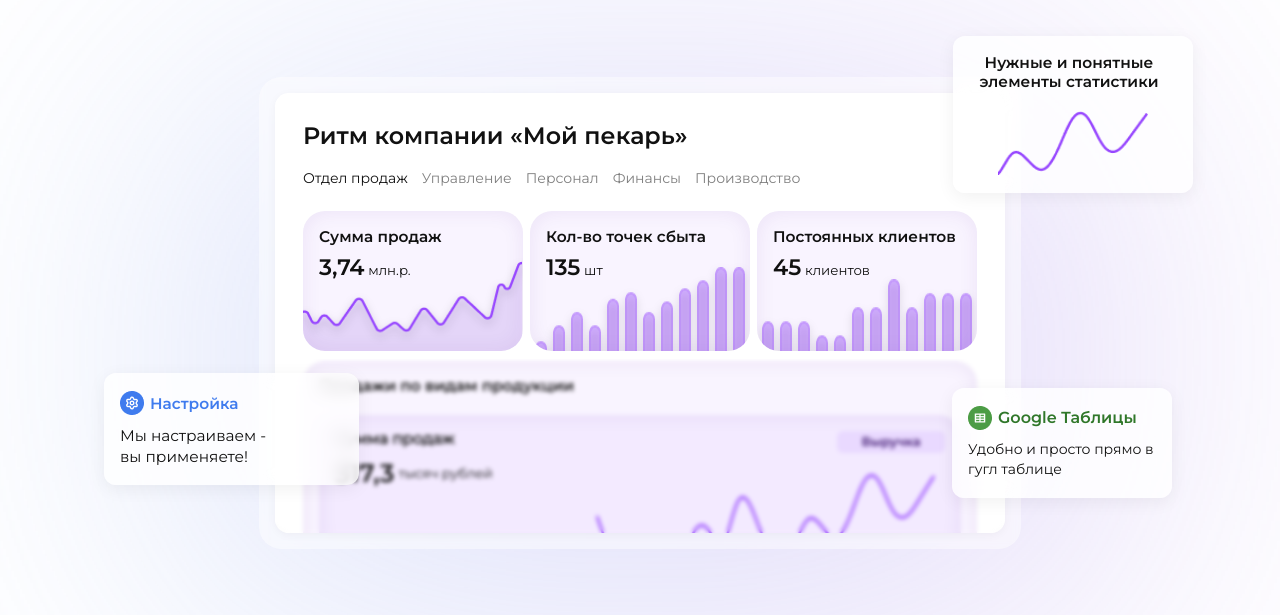
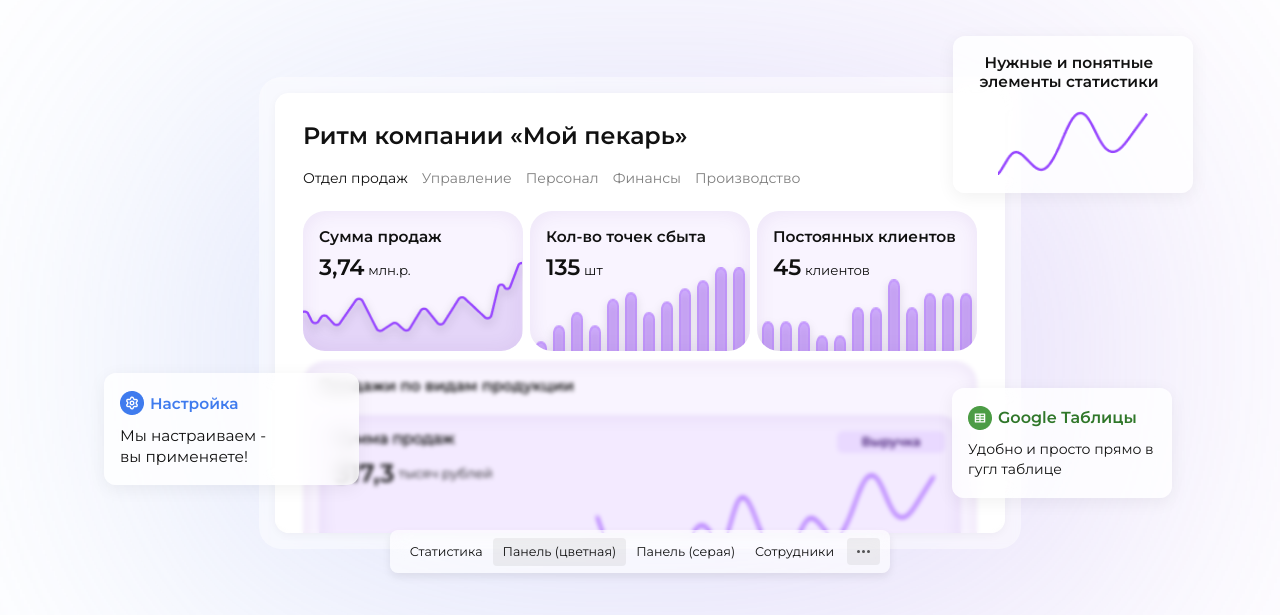
Before and after one commit to Slav4ik888/rhythm-landing, a plain HTML site: page index.html in a window 1280 px wide. Shown: the part 337-952 px from the top of the page. Drawn offline with Linux system fonts and the light colour scheme.

Commit message:
main-d-s-tabs

```diff
--- a/css/main.css
+++ b/css/main.css
@@ -719,3 +719,138 @@ main {
   align-self: stretch;
   flex-grow: 0;
 }
+
+
+/* TABS */
+
+.main-d-s-tabs {
+  position: absolute;
+  left: calc(50% - 500px/2);
+  top: 453px;
+
+  display: flex;
+  flex-direction: row;
+  justify-content: space-between;
+  align-items: center;
+  padding: 8px;
+
+  width: 500px;
+  height: 43px;
+
+  background: rgba(255, 255, 255, 0.6);
+  box-shadow: 0px 4px 8px rgba(0, 0, 0, 0.08);
+  backdrop-filter: blur(10px);
+  /* Note: backdrop-filter has minimal browser support */
+  border-radius: 8px;
+}
+
+/* Frame 23 */
+.main-d-s-tabs-content {
+  display: flex;
+  flex-direction: row;
+  align-items: flex-start;
+  justify-content: space-between;
+  padding: 0px;
+  margin: 0 auto;
+  /* width: 434px; */
+  height: 27px;
+
+  /* Inside auto layout */
+  flex: none;
+  order: 0;
+  flex-grow: 0;
+}
+
+/* Frame 5 */
+/* Статистика */
+.main-d-s-tabs-content-item {
+  display: flex;
+  flex-direction: row;
+  align-items: flex-start;
+  padding: 6px 10px;
+  gap: 10px;
+
+  border-radius: 4px;
+
+  font-family: 'Montserrat-Regular';
+  font-style: normal;
+  font-weight: 500;
+  font-size: 0.9rem;
+  line-height: 1.1rem;
+
+  color: #111111;
+}
+
+/* Frame 7 */
+.main-d-s-tabs-content-item.active {
+  display: flex;
+  flex-direction: row;
+  align-items: flex-start;
+  padding: 6px 10px;
+  gap: 10px;
+
+  background: rgba(156, 156, 156, 0.15);
+  border-radius: 4px;
+}
+
+
+/* Frame 9 */
+.main-d-s-tabs-selection {
+  display: flex;
+  flex-direction: row;
+  justify-content: center;
+  align-items: center;
+  padding: 6px 10px;
+  gap: 2px;
+
+  margin: 0 auto;
+  width: 33px;
+  height: 27px;
+
+  background: rgba(156, 156, 156, 0.15);
+  border-radius: 4px;
+}
+
+/* Rectangle 17 */
+.main-d-s-tabs-selection-rect {
+  width: 3px;
+  height: 3px;
+
+  background: #111111;
+  opacity: 0.7;
+  border-radius: 10px;
+
+  /* Inside auto layout */
+  /* flex: none;
+  order: 0;
+  flex-grow: 0; */
+}
+
+  /* Rectangle 18 */
+
+  /* width: 3px;
+  height: 3px;
+
+  background: #111111;
+  opacity: 0.7;
+  border-radius: 10px;
+
+  /* Inside auto layout */
+  /* flex: none;
+  order: 1;
+  flex-grow: 0; */
+
+
+  /* Rectangle 19 */
+
+  /* width: 3px;
+  height: 3px;
+
+  background: #111111;
+  opacity: 0.7;
+  border-radius: 10px; */
+
+  /* Inside auto layout */
+  /* flex: none;
+  order: 2;
+  flex-grow: 0; */
--- a/index.html
+++ b/index.html
@@ -122,6 +122,20 @@
         </div>
         <div class="main-d-s-advantage-3-content">Удобно и просто прямо в гугл таблице</div>
       </div>
+
+      <div class="main-d-s-tabs">
+        <div class="main-d-s-tabs-content">
+          <div class="main-d-s-tabs-content-item">Статистика</div>
+          <div class="main-d-s-tabs-content-item active">Панель (цветная)</div>
+          <div class="main-d-s-tabs-content-item">Панель (серая)</div>
+          <div class="main-d-s-tabs-content-item">Сотрудники</div>
+        </div>
+        <div class="main-d-s-tabs-selection">
+          <span class="main-d-s-tabs-selection-rect"></span>
+          <span class="main-d-s-tabs-selection-rect"></span>
+          <span class="main-d-s-tabs-selection-rect"></span>
+        </div>
+      </div>
     </div>
   </main>
 
@@ -203,7 +217,7 @@
 </html>
 
 <!--
-  git add . && git commit -m "add advantages" && git push origin main
+  git add . && git commit -m "main-d-s-tabs" && git push origin main
  -->
 <!--
   npm install postcss-cli postcss-import postcss-media-minmax postcss-csso
```
Also changed, not shown: assets/main-icon3.png (added).
